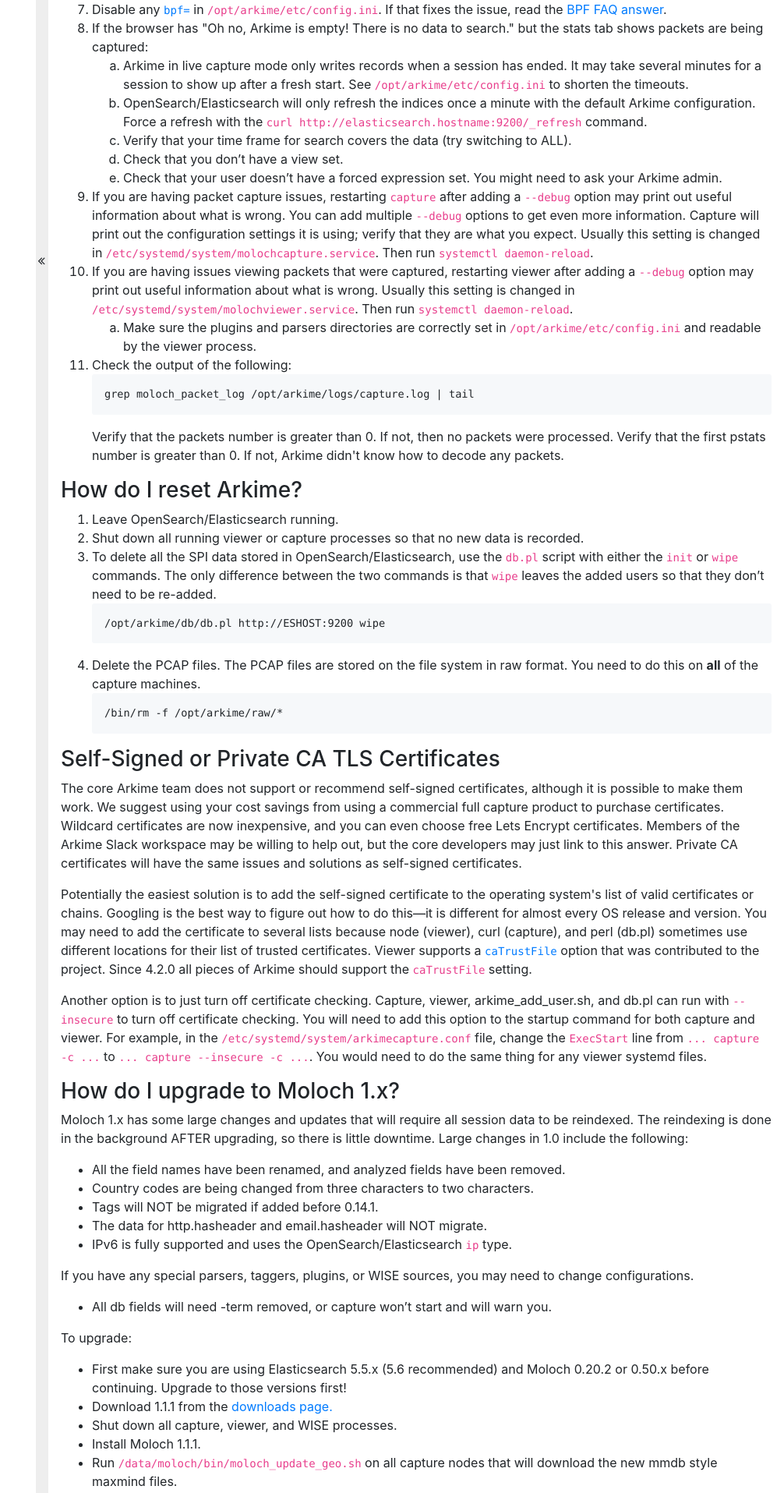
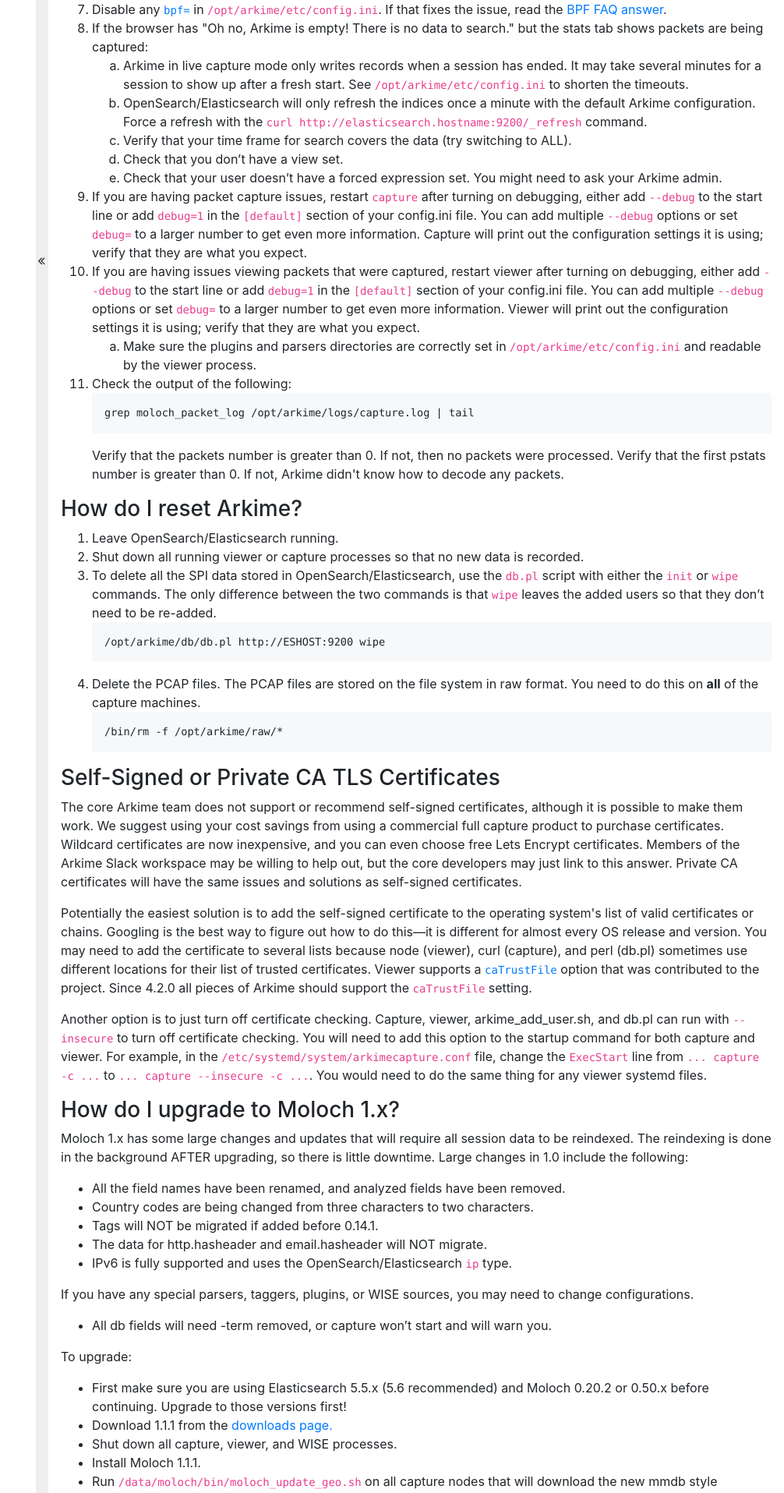
Before and after one commit to arkime/arkimeweb, a Jekyll site: the page built from faq.html, in a window 1280 px wide. Shown: the part 2202-4117 px from the top of the page at 78% size, without its empty margins (274-1280 px from the left). Built offline with Jekyll 4.4.1, drawn with Linux system fonts in a browser that asks for light colours; some of the changed text lies outside the part shown.

Commit message:
add debug=1 info

```diff
--- a/faq.html
+++ b/faq.html
@@ -804,18 +804,16 @@
           </ol>
         </li>
         <li>
-          If you are having packet capture issues, restarting <code>capture</code> after adding a
-          <code>--debug</code> option may print out useful information about what is
-          wrong.
-          You can add multiple <code>--debug</code> options to get even more information.
-          Capture will print out the configuration settings it is using; verify that they
-          are what you expect.
-          Usually this setting is changed in <code>/etc/systemd/system/molochcapture.service</code>. Then run <code>systemctl daemon-reload</code>.
-        </li>
-        <li>
-          If you are having issues viewing packets that were captured, restarting viewer after adding a <code>--debug</code> option may print out
-          useful information about what is wrong.
-          Usually this setting is changed in <code>/etc/systemd/system/molochviewer.service</code>. Then run <code>systemctl daemon-reload</code>.
+          If you are having packet capture issues, restart <code>capture</code> after turning on debugging,
+          either add <code>--debug</code> to the start line or add <code>debug=1</code> in the <code>[default]</code> section of your config.ini file.
+          You can add multiple <code>--debug</code> options or set <code>debug=</code> to a larger number to get even more information.
+          Capture will print out the configuration settings it is using; verify that they are what you expect.
+        </li>
+        <li>
+          If you are having issues viewing packets that were captured, restart viewer after turning on debugging,
+          either add <code>--debug</code> to the start line or add <code>debug=1</code> in the <code>[default]</code> section of your config.ini file.
+          You can add multiple <code>--debug</code> options or set <code>debug=</code> to a larger number to get even more information.
+          Viewer will print out the configuration settings it is using; verify that they are what you expect.
           <ol type="a">
             <li>
               Make sure the plugins and parsers directories are correctly set
@@ -2734,7 +2732,7 @@
       </p>
       <ol>
         <li>
-          Make sure <a href="/settings#freespaceg">freeSpaceG</a> is set correctly for the environment and verify the setting by running viewer with --debug.
+          Make sure <a href="/settings#freespaceg">freeSpaceG</a> is set correctly for the environment and verify the setting by running viewer with --debug or add <code>debug=1</code> in the <code>[default]</code> section of your config.ini
         </li>
         <li>
           Make sure there is free space where viewer is writing its logs.
```
